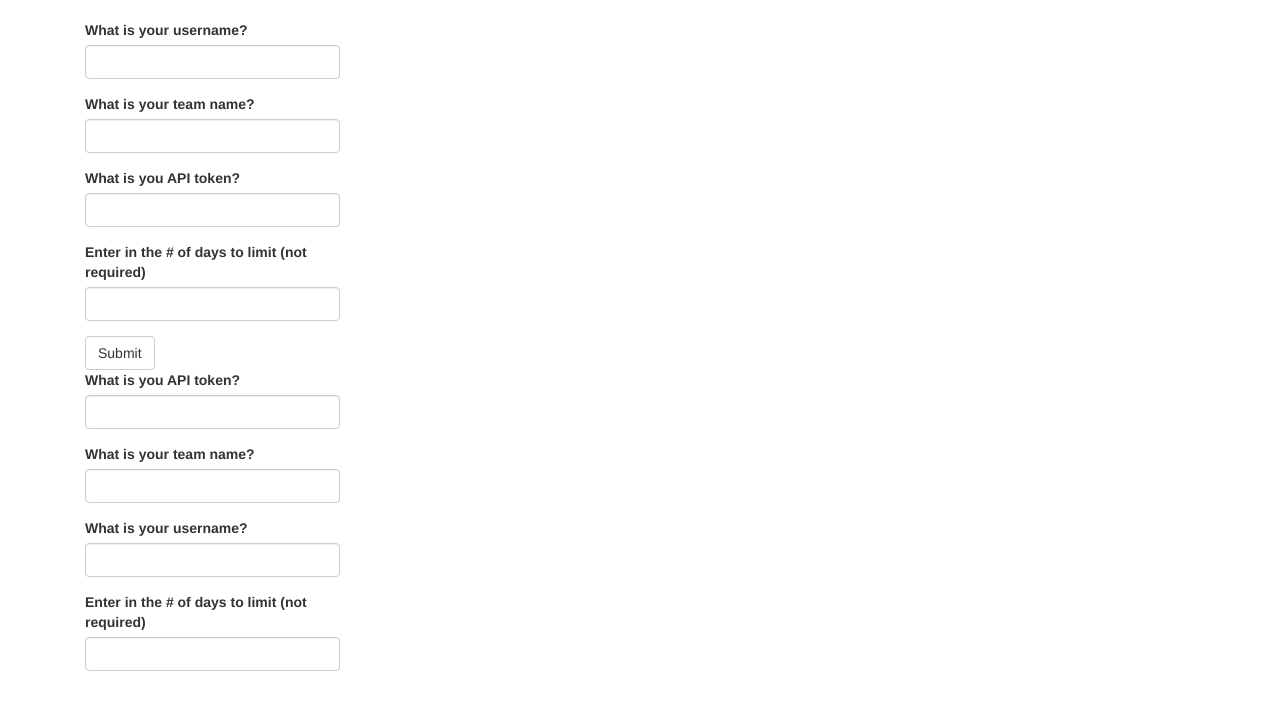
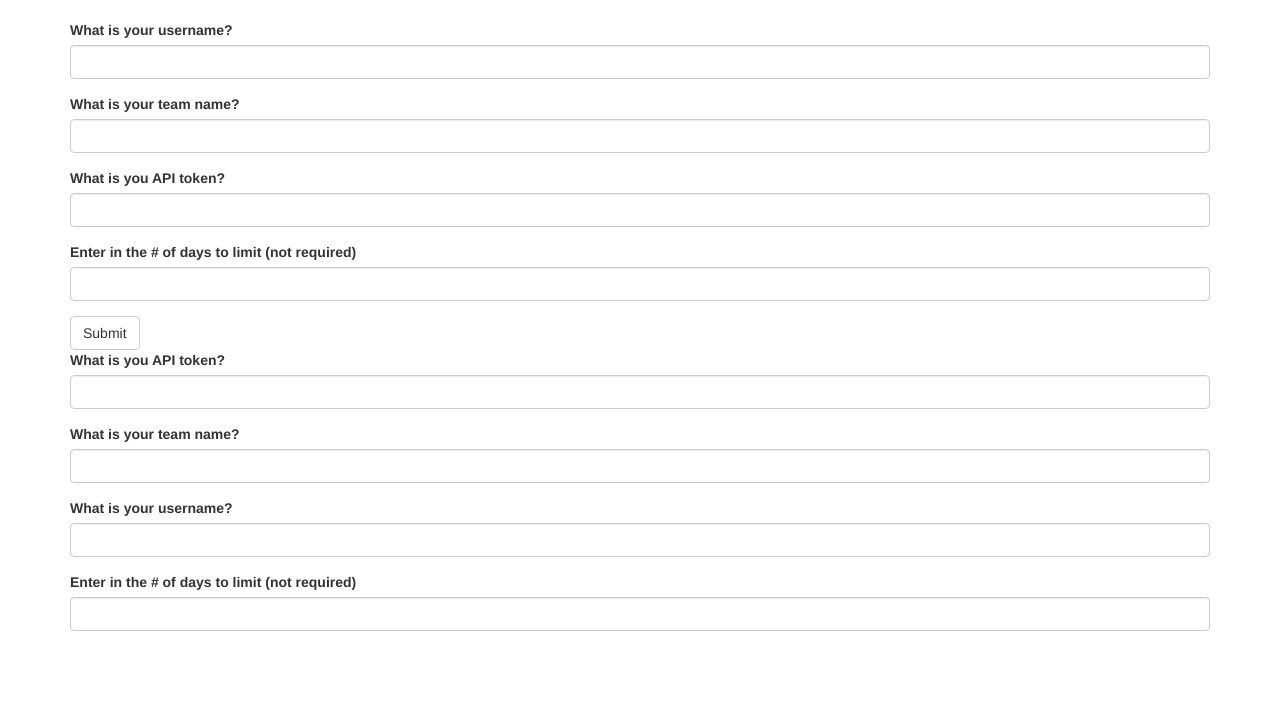
Before and after one commit to marshallhumble/slack_app, a Flask app: page / in a window 1280 px wide. Shown: the part 52-762 px from the top of the page. Run offline with Flask 2, Linux system fonts and the light colour scheme; some libraries are stand-ins or nearby versions.

Commit message:
added in flask app and index.html , just geetting the forms right then will integrate func  to page.

```diff
--- a/templates/index.html
+++ b/templates/index.html
@@ -13,14 +13,10 @@
 
 {% block content %}
     <div class="container">
-
-            <div class="col-md-3">
-                {{ wtf.quick_form(form) }}
-                {{ wtf.form_field(form.token) }}
-                {{ wtf.form_field(form.domain) }}
-                {{ wtf.form_field(form.user) }}
-                {{ wtf.form_field(form.time) }}
-            </div>
-
+        {{ wtf.quick_form(form) }}
+        {{ wtf.form_field(form.token) }}
+        {{ wtf.form_field(form.domain) }}
+        {{ wtf.form_field(form.user) }}
+        {{ wtf.form_field(form.time) }}
     </div>
 {% endblock %}
```
